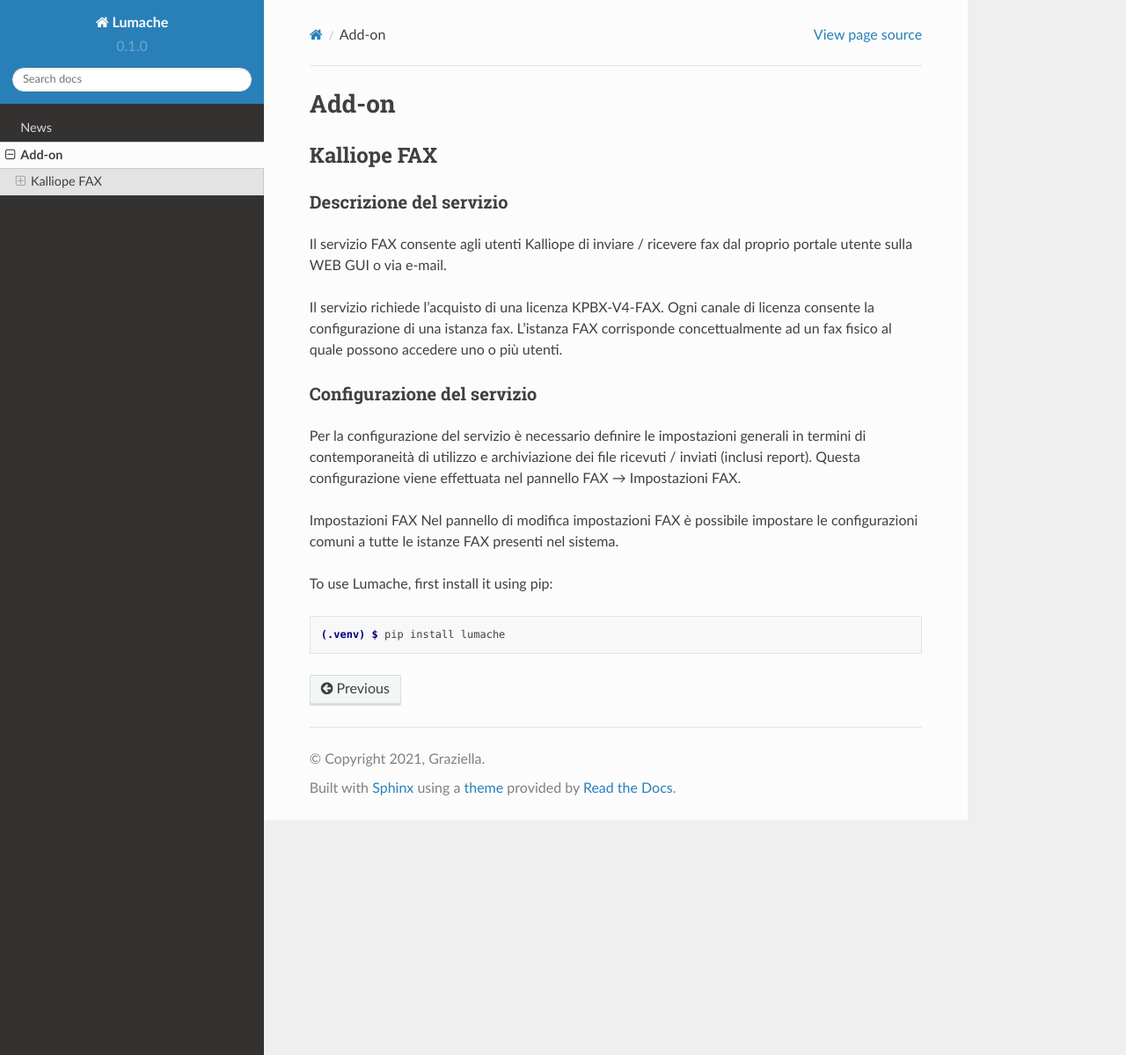
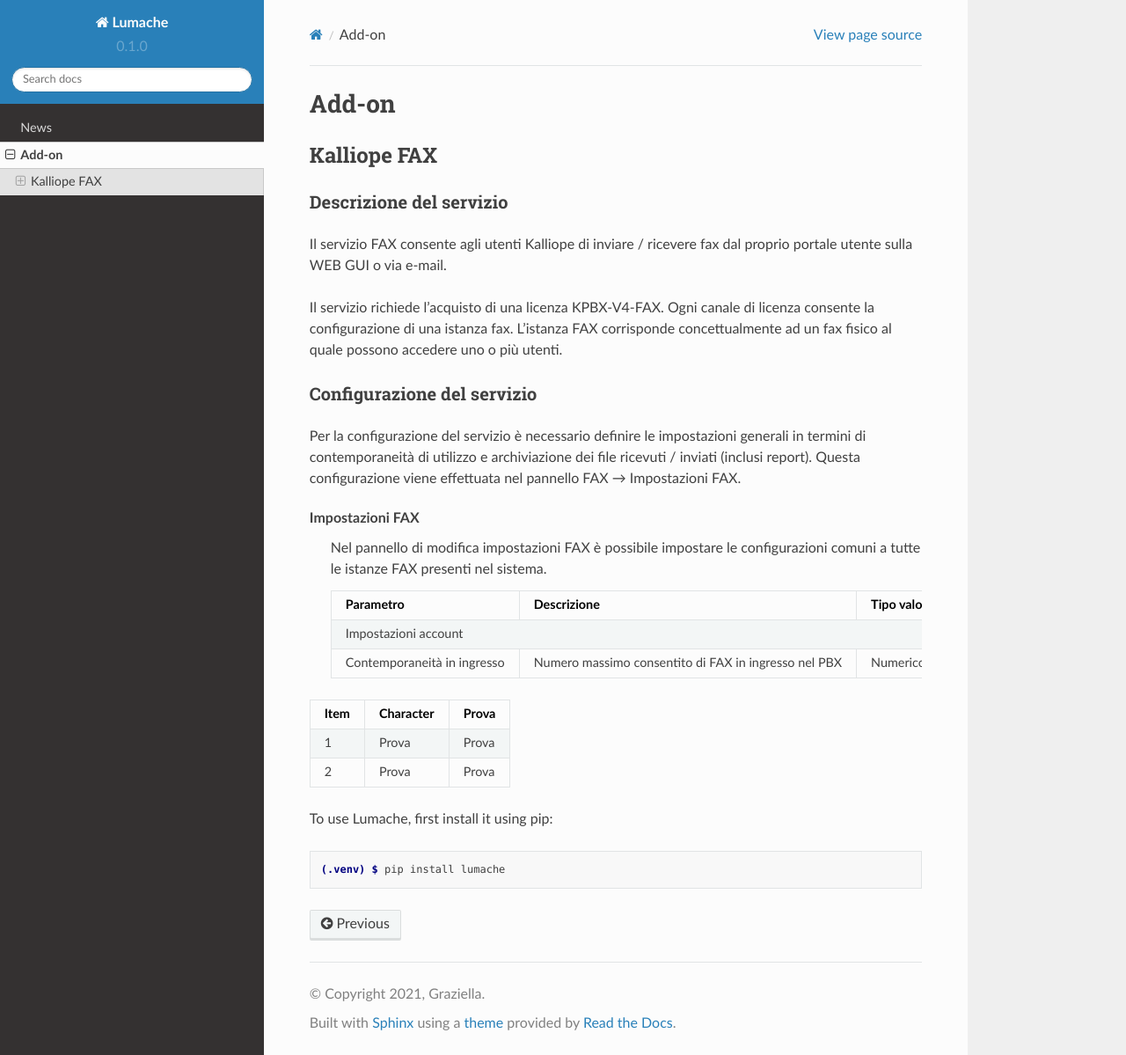
Before and after one commit to mirianatroccoli/KalliopeDoc-it, a Sphinx documentation site: the page built from docs/source/Add-on.rst, in a window 1280 px wide and 1199 px high. Shown: the whole window at 88% size. Built offline with Sphinx 7.4.7 and the Read the Docs theme 2.0.0, drawn with Linux system fonts in a browser that asks for light colours; pages that are not in the unit, such as notebooks, are missing from menus.

Commit message:
Update Add-on.rst

```diff
--- a/docs/source/Add-on.rst
+++ b/docs/source/Add-on.rst
@@ -17,9 +17,23 @@
 Per la configurazione del servizio è necessario definire le impostazioni generali in termini di contemporaneità di utilizzo e archiviazione dei file ricevuti / inviati (inclusi report). Questa configurazione viene effettuata nel pannello FAX → Impostazioni FAX.
 
 Impostazioni FAX
-Nel pannello di modifica impostazioni FAX è possibile impostare le configurazioni comuni a tutte le istanze FAX presenti nel sistema.
+   Nel pannello di modifica impostazioni FAX è possibile impostare le configurazioni comuni a tutte le istanze FAX presenti nel sistema.
 
+   +-----------------------------+-------------------------------------------------------+-------------------------+
+   | Parametro                   | Descrizione                                           | Tipo valore             |
+   +=============================+=======================================================+=========================+
+   | Impostazioni account                                                                                          |
+   +-----------------------------+-------------------------------------------------------+-------------------------+
+   | Contemporaneità in ingresso | Numero massimo consentito di FAX in ingresso nel PBX  | Numerico (0 = infinito) |
+   +-----------------------------+-------------------------------------------------------+-------------------------+
 
++------+---------------+---------------+
+| Item | Character     | Prova         |
++======+===============+===============+
+| 1    | Prova         | Prova         |
++------+---------------+---------------+
+| 2    | Prova         | Prova         |
++------+---------------+---------------+
 
 
 To use Lumache, first install it using pip:
```
